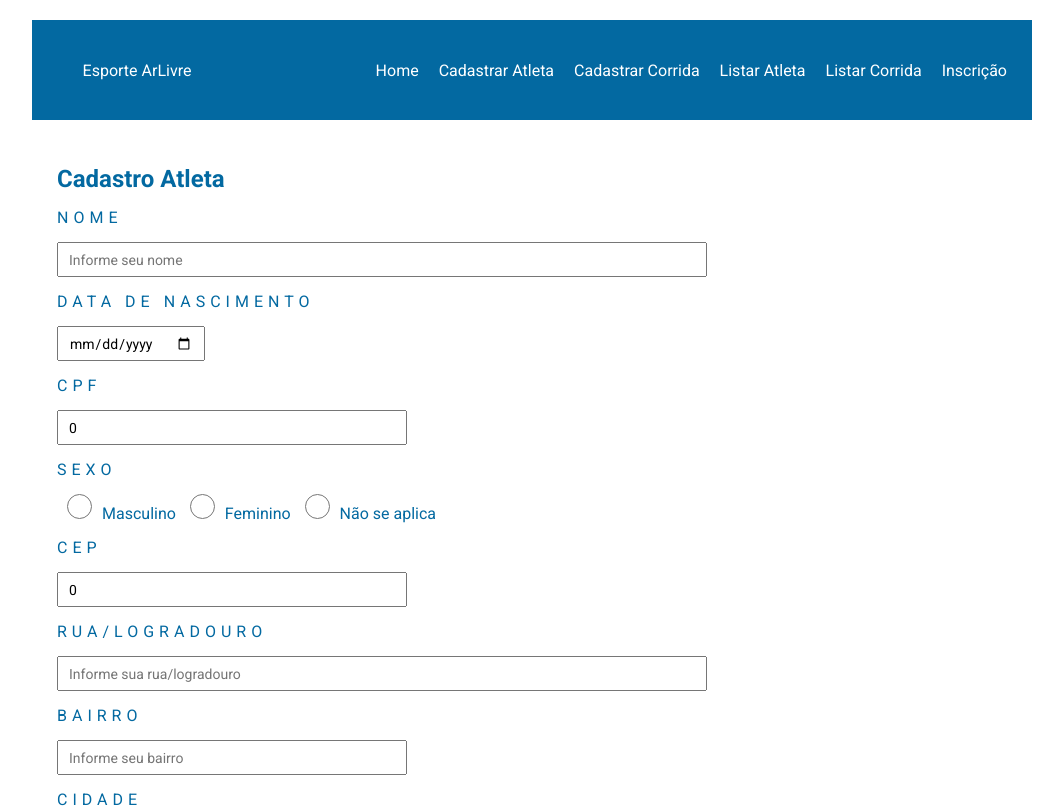
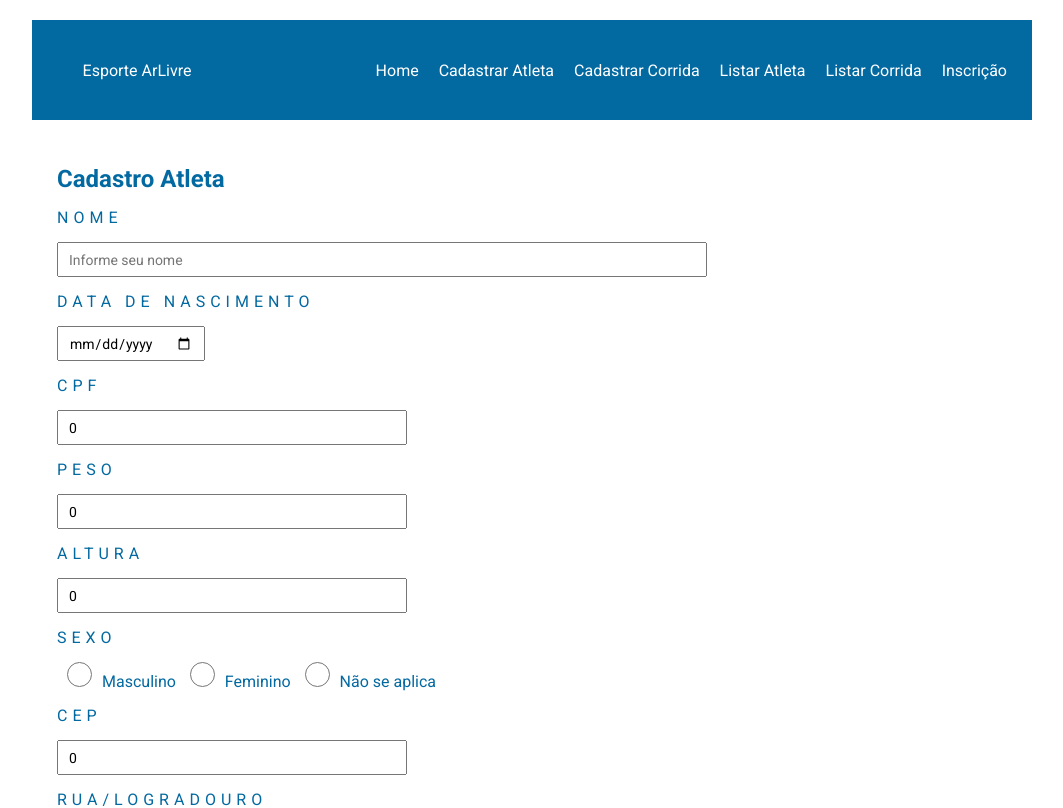
Before and after one commit to AllanGabriel03/EsporteArLivre, an Angular app: page /cadastroatleta in a window 1280 px wide. Shown: the top 808 px of the page, without its empty margins (108-1171 px from the left). Built offline with nearby package versions, Linux system fonts and the light colour scheme.

Commit message:
integracao com api

```diff
--- a/src/app/component/atleta-lista-component/atleta-lista-component.html
+++ b/src/app/component/atleta-lista-component/atleta-lista-component.html
@@ -5,7 +5,7 @@
         @for (elem of listaAtletas(); track elem.id) {
         <div class="item-atletas">
             <span class="dados-atleta">
-                {{elem.id}} - {{elem.nome}} - {{calcIdade(elem.dataNascimento)}} anos - {{elem.cpf}} - {{elem.sexo}} - {{elem.cidade}} -{{elem.uf}}
+                        {{elem.id}} - {{elem.nome}} - {{calcIdade(elem.data_nascimento)}} anos - {{elem.cpf}} - {{elem.peso}} - {{elem.altura}} - {{elem.sexo}} - {{elem.cidade}} -{{elem.uf}}
             </span>
             <span class="links-lista">
                 <a class="lnk-editar" (click)="buscarPessoa(elem)"> Editar </a>
--- a/src/app/component/atleta/atleta.html
+++ b/src/app/component/atleta/atleta.html
@@ -5,11 +5,17 @@
         <label for="nome">Nome</label>
         <input type="text" name="nome" [(ngModel)] = "nome" class="input01" required maxlength="80" placeholder="Informe seu nome">
 
-        <label for="dataNascimento">Data de Nascimento</label>
-        <input type="date" name="dataNascimento" [(ngModel)] = "dataNascimento" class="input" required>
+        <label for="data_nascimento">Data de Nascimento</label>
+        <input type="date" name="data_nascimento" [(ngModel)] = "data_nascimento" class="input" required>
 
         <label for="cpf">CPF</label>
         <input type="text" name="cpf" [(ngModel)] = "cpf" id="cpf" class="input02" required maxlength="14" placeholder="Informe seu cpf">
+
+        <label for="peso">Peso</label>
+        <input type="text" name="peso" [(ngModel)] = "peso" id="peso" class="input02" required maxlength="14" placeholder="Informe seu peso">
+
+        <label for="altura">Altura</label>
+        <input type="text" name="altura" [(ngModel)] = "altura" id="altura" class="input02" required maxlength="14" placeholder="Informe sua altura">
 
         <label for="sexo">Sexo</label>
         <input type="radio" name="sexo" [(ngModel)] = "sexo" id="sexoM" class="btnSelecao" value="M">Masculino
@@ -19,8 +25,8 @@
         <label for="cep">CEP</label>
         <input type="text" name="cep" [(ngModel)] = "cep" id="cep" class="input02" required maxlength="9" placeholder="Informe seu cep">
 
-        <label for="rua-logradouro">Rua/Logradouro</label>
-        <input type="text" name="rua-logradouro" [(ngModel)] = "ruaLogradouro" id="rua-logradouro" class="input01" required
+        <label for="rua_logradouro">Rua/Logradouro</label>
+        <input type="text" name="rua_logradouro" [(ngModel)] = "rua_logradouro" id="rua_logradouro" class="input01" required
             placeholder="Informe sua rua/logradouro">
 
         <label for="bairro">Bairro</label>
--- a/src/app/component/atleta/atleta.ts
+++ b/src/app/component/atleta/atleta.ts
@@ -73,11 +73,13 @@ export class Atleta {
   //DELCARAÇÃO DOS ATRIBUTOS DO COMPONENTE
   id = 0
   nome = ''
-  dataNascimento = ''
+  data_nascimento = ''
   cpf = 0
+  peso = 0
+  altura = 0
   sexo = ''
   cep = 0
-  ruaLogradouro = ''
+  rua_logradouro = ''
   bairro = ''
   cidade = ''
   uf = ''
@@ -90,7 +92,7 @@ export class Atleta {
 
   //DECLARAÇÃO DE FUNÇÕES
   exibeDados() {
-    console.log(this.nome, this.cpf, this.sexo, this.ruaLogradouro, this.bairro, this.cidade, this.uf)
+    console.log(this.nome, this.cpf, this.sexo, this.rua_logradouro, this.bairro, this.cidade, this.uf)
   }
 
   ngOnInit() {
@@ -109,11 +111,13 @@ export class Atleta {
         next: (objAtleta) => {
           this.id = objAtleta.id
           this.nome = objAtleta.nome
-          this.dataNascimento = objAtleta.dataNascimento
+          this.data_nascimento = objAtleta.data_nascimento
           this.cpf = objAtleta.cpf
+          this.peso = objAtleta.peso
+          this.altura = objAtleta.altura
           this.sexo = objAtleta.sexo
           this.cep = objAtleta.cep
-          this.ruaLogradouro = objAtleta.ruaLogradouro
+          this.rua_logradouro = objAtleta.rua_logradouro
           this.bairro = objAtleta.bairro
           this.cidade = objAtleta.cidade
           this.uf = objAtleta.uf
@@ -128,11 +132,13 @@ export class Atleta {
   enviaDadosAtleta() {
     const pessoaAtleta = new Pessoa()
     pessoaAtleta.nome = this.nome
-    pessoaAtleta.dataNascimento = this.dataNascimento
+    pessoaAtleta.data_nascimento = this.data_nascimento
     pessoaAtleta.cpf = this.cpf
+    pessoaAtleta.peso = this.peso
+    pessoaAtleta.altura = this.altura
     pessoaAtleta.sexo = this.sexo
     pessoaAtleta.cep = this.cep
-    pessoaAtleta.ruaLogradouro = this.ruaLogradouro
+    pessoaAtleta.rua_logradouro = this.rua_logradouro
     pessoaAtleta.bairro = this.bairro
     pessoaAtleta.cidade = this.cidade
     pessoaAtleta.uf = this.uf
@@ -185,7 +191,7 @@ export class Atleta {
     this.cpf = 0
     this.sexo = ''
     this.cep = 0
-    this.ruaLogradouro = ''
+    this.rua_logradouro = ''
     this.bairro = ''
     this.cidade = ''
     this.uf = ''
--- a/src/app/models/pessoa/pessoa-module.ts
+++ b/src/app/models/pessoa/pessoa-module.ts
@@ -13,11 +13,13 @@ export class PessoaModule {
 export class Pessoa{
   id: number = 0
   nome: string = ''
-  dataNascimento: string = ''
+  data_nascimento: string = ''
   cpf: number = 0
+  peso: number = 0
+  altura: number = 0
   sexo: string = ''
   cep : number = 0
-  ruaLogradouro: string = ''
+  rua_logradouro: string = ''
   bairro: string =''
   cidade: string = ''
   uf: string = ''
--- a/src/app/service/atleta-service.ts
+++ b/src/app/service/atleta-service.ts
@@ -52,35 +52,35 @@ export class AtletaService {
 
   //ADICIONAR NA API
   adicionarAtleta(pessoa: Pessoa): Observable<Pessoa> {
-    const urlApi = `https://6a7f6d923183f5fd884b1a61.mockapi.io/esportearlivre/atleta`
+    const urlApi = `http://127.0.0.1:8000/pessoa`
 
     return this.http.post<Pessoa>(urlApi, pessoa)
   }
 
   //LISTAR ATLETAS NA API
   listarAtletas(): Observable<Pessoa[]> {
-    const urlApi = `https://6a7f6d923183f5fd884b1a61.mockapi.io/esportearlivre/atleta`
+    const urlApi = `http://127.0.0.1:8000/pessoa`
 
     return this.http.get<Pessoa[]>(urlApi)
   }
 
   //LISTAR ATLETA
   listarAtleta(idPessoa: number):Observable<Pessoa>{
-    const urlApi = `https://6a7f6d923183f5fd884b1a61.mockapi.io/esportearlivre/atleta/${idPessoa}`
+    const urlApi = `http://127.0.0.1:8000/pessoa/${idPessoa}`
 
     return this.http.get<Pessoa>(urlApi)
   }
 
   //EXCLUIR NA API
   exluirAtleta(atleta: Pessoa): Observable<Pessoa> {
-    const urlApi = `https://6a7f6d923183f5fd884b1a61.mockapi.io/esportearlivre/atleta/${atleta.id}`
+    const urlApi = `http://127.0.0.1:8000/pessoa/${atleta.id}`
 
     return this.http.delete<Pessoa>(urlApi)
   }
 
   //ALTERAR NA API
   alterarAtleta(atleta: Pessoa):Observable<Pessoa>{
-    const urlApi = `https://6a7f6d923183f5fd884b1a61.mockapi.io/esportearlivre/atleta/${atleta.id}`
+    const urlApi = `http://127.0.0.1:8000/pessoa/${atleta.id}`
 
     return this.http.put<Pessoa>(urlApi, atleta)
   }
```
